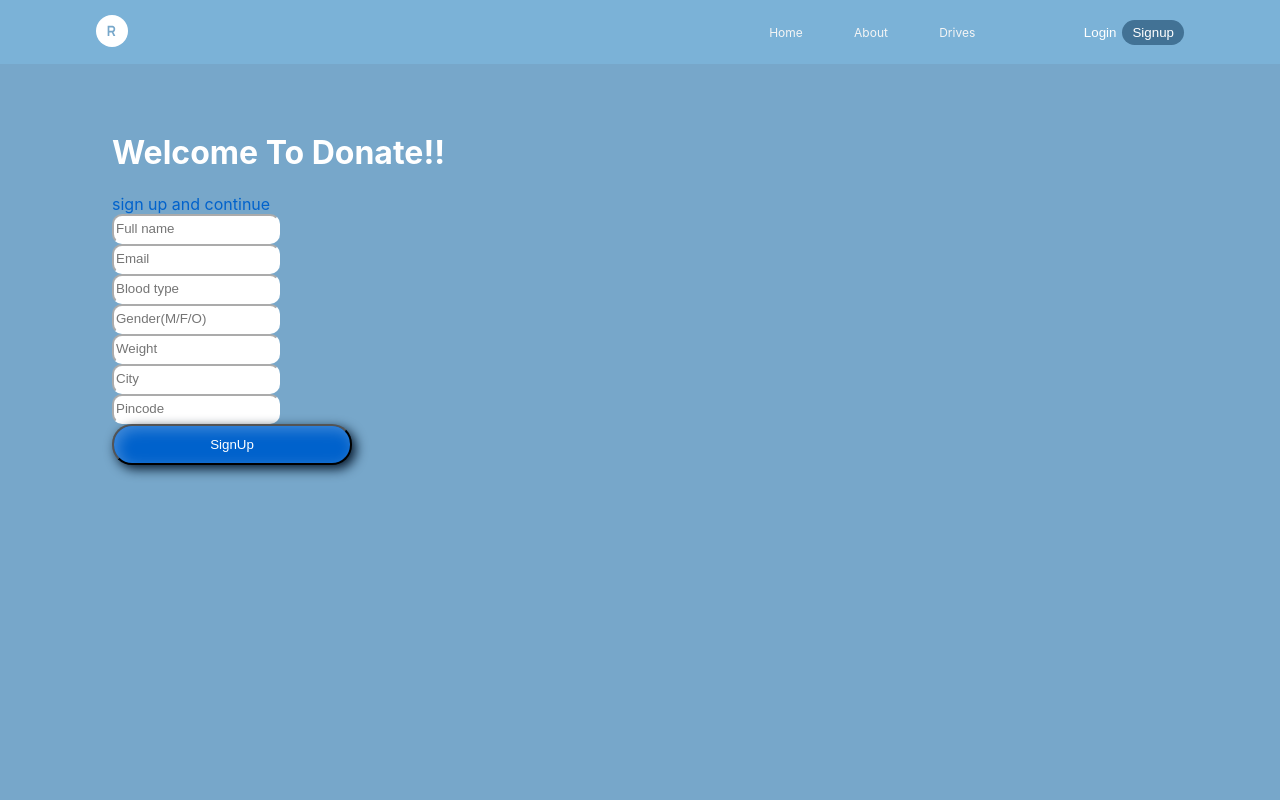
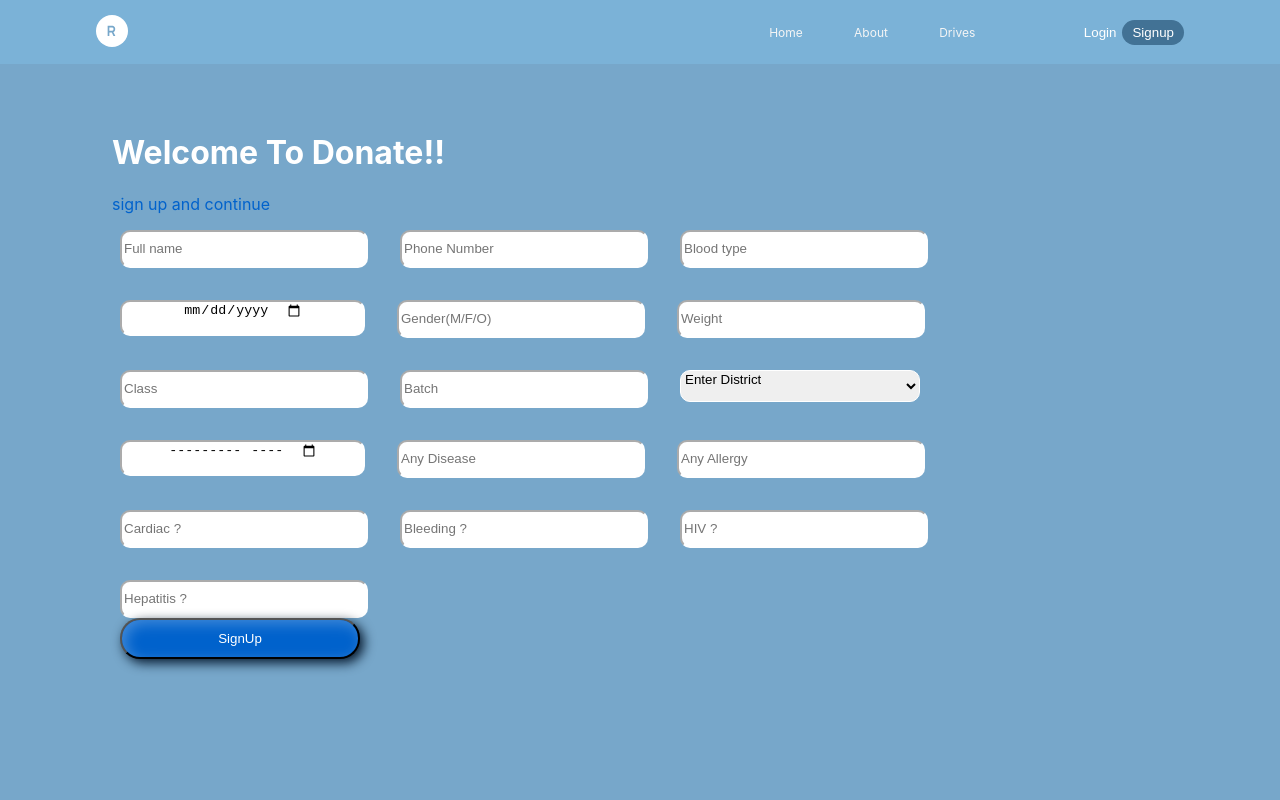
Before and after one commit to Lekshmi-3949/ressQ-Frontend, a React (Create React App) app: page /donor-reg in a window 1280 px wide. Shown: the top 800 px of the page. Built offline with nearby package versions, Linux system fonts and the light colour scheme; a web font is replaced by a local one.

Commit message:
Donor page revised

```diff
--- a/src/pages/DonorReg/DonorReg.css
+++ b/src/pages/DonorReg/DonorReg.css
@@ -1,8 +1,8 @@
 .donor_reg_main
 {
-     width: 100vw;
+
      background-color:  #77A7CA;
-     min-height: 90vh;
+      min-height: 130vh;
      flex-direction: column ;
      display: flex;
      padding: 7rem;
@@ -14,13 +14,15 @@
 
 }
 .su__input{
+    align-items: center;
 
-    height: 1.5rem;
-    width : 10rem;
+    height: 2rem;
+    width : 15rem;
     border-radius: 10px;
     border-color: #ffff;
     display:flex;
     flex-direction: column;
+
 }
 .donor_reg_button
 {
@@ -37,44 +39,28 @@
 }
 .donor_reg_button:hover{
     color: light blue;
-    background-color: black;
+    background-color: none;
 }
 
 .donor_reg_inputs
 {
-    display: flex;
-    flex-direction: column;
-    position: absolute;
-    width: 296px;
-    left: 199px;
-top: 381px;
 
-background: #F8F8F8;
-border-radius: 10px;
-height: 30px;
-  padding :8px 8px;
-
-  margin: 8px 0;
-
-  border-color: #ffff;
+   border-radius: 10px;
+    height: 0.5rem;
+     padding :8px 8px;
+    margin: 8px 0;
+   border-color: #ffff;
 
 }
 .content_su{
+    width : 100%;
+    gap : 2rem;
 display: flex;
 flex-direction: row;
 flex-wrap: wrap;
 }
 
-/* .input{
-    display: flex;
-    flex-direction: row;
-    gap: 0.5rem;
-    height: 48px;
-    border-radius: 10px;
-    border-color: #ffff;
-    flex-wrap:wrap;
 
-} */
 .donor_reg_heading{
     color: #ffff;
     font-size: rem;
--- a/src/pages/DonorReg/DonorReg.js
+++ b/src/pages/DonorReg/DonorReg.js
@@ -6,25 +6,47 @@ import axiosInstance from '../../utils/axios'
 import {useNavigate} from 'react-router-dom'
 function DonorReg() {
   const[fullname,setfullname]=useState('')
-  const[email,setemail]=useState('')
+  const[phonenumber,setphonenumber]=useState('')
   const[bloodtype,setbloodtype]=useState('')
+  const[dob,setdob]=useState('')
   const[gender,setgender]=useState('')
   const[weight,setweight]=useState('')
-  const[city,setcity]=useState('')
-  const[pincode,setpincode]=useState('')
+  const[branch,setbranch]=useState('')
+  const[batch,setbatch]=useState('')
+  const[district,setdistrict]=useState('')
+  const[lastdonated,setlastdonated]=useState('')
+  const[disease,setdisease]=useState('')
+  const[allergy,setallergy]=useState('')
+  const[cardiac,setcardiac]=useState('')
+  const[bleeding,setbleeding]=useState('')
+  const[hiv,sethiv]=useState('')
+  const[hepatitis,sethepatitis]=useState('')
+
  const navigate=useNavigate()
 
-
+  const districts=["Enter District","Ernakulam","Palakkad"]
   const handleLogin= async(e)=>{
     e.preventDefault()
     axiosInstance.post(`${baseUrl}/api/token/`,{
       fullname: fullname,
-      email: email,
+      phonenumber: phonenumber,
       bloodtype: bloodtype,
+      dob : dob,
       gender: gender,
       weight: weight,
-      city: city,
-      pincode: pincode
+      branch : branch,
+      batch : batch,
+      district: district,
+      lastdonated: lastdonated,
+      disease : disease,
+      allergy : allergy,
+      cardiac : cardiac,
+      bleeding : bleeding,
+      hiv : hiv,
+      hepatitis : hepatitis
+
+
+
 
     }).then((res)=>{
         console.log(res)
@@ -49,18 +71,34 @@ function DonorReg() {
            <a href="/" className='signup__title'>sign up and continue</a>
         </div>
 
-        <div classname="donor_reg_inputs">
+        <div className='donor_reg_inputs'>
         <form onSubmit={handleLogin} className='' >
 
-          <div classname='content_su'>
+          <div className='content_su'>
 
         <input className='su__input' type="text" value={fullname} onChange={(e)=>{setfullname(e.target.value)}} placeholder='Full name' required/>
-        <input className='su__input' type="text"  value={email} onChange={(e)=>{setemail(e.target.value)}} placeholder='Email' required/>
-        <input className='su__input' type="text"  value={bloodtype} onChange={(e)=>{setbloodtype(e.target.value)}} placeholder='Blood type' required/>
+       <input className='su__input' type="number"  value={phonenumber} onChange={(e)=>{setphonenumber(e.target.value)}} placeholder='Phone Number' required/>
+       <input className='su__input' type="text"  value={bloodtype} onChange={(e)=>{setbloodtype(e.target.value)}} placeholder='Blood type' required/>
+        <input className='su__input' type="date"  value={dob} onChange={(e)=>{setdob(e.target.value)}} placeholder='Date-Of-Birth' required/>
         <input className='su__input' type="text"  value={gender} onChange={(e)=>{setgender(e.target.value)}} placeholder='Gender(M/F/O)' required/>
         <input className='su__input' type="number"  value={weight} onChange={(e)=>{setweight(e.target.value)}} placeholder='Weight' required/>
-        <input className='su__input' type="text"  value={city} onChange={(e)=>{setcity(e.target.value)}} placeholder='City' required/>
-        <input className='su__input' type="number"  value={pincode} onChange={(e)=>{setpincode(e.target.value)}} placeholder='Pincode' required/>
+        <input className='su__input' type="text"  value={branch} onChange={(e)=>{setbranch(e.target.value)}} placeholder='Class' required/>
+        <input className='su__input' type="text"  value={batch} onChange={(e)=>{setbatch(e.target.value)}} placeholder='Batch' required/>
+        {/* <label >Enter District</label> */}
+        <select className='su__input'  value={district} onChange={(e)=>{setdistrict(e.target.value)}} id="districts" name="di">
+        {
+
+          districts.map((item,index)=>{
+              return(<option value={item} key={index}>{item} </option>)
+          })
+        } </select>
+        <input className='su__input' type="month"  value={lastdonated} onChange={(e)=>{setlastdonated(e.target.value)}} placeholder='LastDonated' required/>
+        <input className='su__input' type="text"  value={disease} onChange={(e)=>{setdisease(e.target.value)}} placeholder='Any Disease' required/>
+        <input className='su__input' type="text"  value={allergy} onChange={(e)=>{setallergy(e.target.value)}} placeholder='Any Allergy' required/>
+        <input className='su__input' type="text"  value={cardiac} onChange={(e)=>{setcardiac(e.target.value)}} placeholder='Cardiac ?' required/>
+        <input className='su__input' type="text"  value={bleeding} onChange={(e)=>{setbleeding(e.target.value)}} placeholder='Bleeding ?' required/>
+        <input className='su__input' type="text"  value={hiv} onChange={(e)=>{sethiv(e.target.value)}} placeholder='HIV ?' required/>
+        <input className='su__input' type="text"  value={hepatitis} onChange={(e)=>{sethepatitis(e.target.value)}} placeholder='Hepatitis ?' required/>
       </div>
         <button  type='submit ' onClick={handleLogin} className='donor_reg_button'>SignUp</button>
 
--- a/src/pages/UserLogin/UserLogin.css
+++ b/src/pages/UserLogin/UserLogin.css
@@ -18,7 +18,7 @@
   background-color: #0062CC;
   /* position: fixed; */
   width: 250px;
-  height: 60px;
+  height: 2rem;
   left: 0px;
   top: 0px;
   box-shadow: 4px 4px 12px #05182D, inset 4px 4px 14px rgba(255, 255, 255, 0.25);
--- a/src/pages/UserLogin/UserLogin.js
+++ b/src/pages/UserLogin/UserLogin.js
@@ -5,6 +5,7 @@ import baseUrl from '../../utils/Urls'
 import axiosInstance from '../../utils/axios'
 import {useNavigate} from 'react-router-dom'
 const UserLogin = () => {
+  const[uname,setuname]=useState('')
   const[email,setemail]=useState('')
   const[password,setPassword]=useState('')
  const navigate=useNavigate()
@@ -13,6 +14,7 @@ const UserLogin = () => {
   const handleLogin= async(e)=>{
     e.preventDefault()
     axiosInstance.post(`${baseUrl}/api/token/`,{
+      uname : uname,
         email: email,
         password : password
     }).then((res)=>{
@@ -34,6 +36,7 @@ const UserLogin = () => {
       <div className="login_form__container" >
       <form onSubmit={handleLogin} className='login__form' >
         <p className='login__header'>Login</p>
+        <input className='login__input' type="text" value={uname} onChange={(e)=>{setuname(e.target.value)}} placeholder='user name' required/>
         <input className='login__input' type="text" value={email} onChange={(e)=>{setemail(e.target.value)}} placeholder='email id' required/>
         <input className='login__input' type="password"  value={password} onChange={(e)=>{setPassword(e.target.value)}} placeholder='password' required/>
 
--- a/src/pages/UserLoginR/UserLoginR.js
+++ b/src/pages/UserLoginR/UserLoginR.js
@@ -1,17 +1,43 @@
-import React from 'react'
+import React,{useState} from 'react'
 import './UserLoginR.css'
 import MainLayout from '../../components/MainLayout/MainLayout'
+
+import baseUrl from '../../utils/Urls'
+import axiosInstance from '../../utils/axios'
+import {useNavigate} from 'react-router-dom'
 const UserLoginR = () => {
+  const[username,setusername]=useState('')
+  const[phonenumber,setphonenumber]=useState('')
+ const navigate=useNavigate()
+
+ const handleLogin= async(e)=>{
+  e.preventDefault()
+  axiosInstance.post(`${baseUrl}/api/token/`,{
+      username: username,
+      phonenumber : phonenumber
+  }).then((res)=>{
+      console.log(res)
+      localStorage.setItem('access_token',res.data.access);
+      localStorage.setItem('refresh_token',res.data.refresh);
+      axiosInstance.defaults.headers['Authorization']= 'Bearer ' + localStorage.getItem('access_token');
+      if(res.status===200)
+
+      navigate('/')
+  },(error)=>{
+      console.log(error)
+  })
+}
+
   return (
     <div>
        <MainLayout>
     <div className='loginR__form_main'>
       <div className="loginR_form__container"></div>
-      <form action="" className='loginR__form'>
+      <form action="" onSubmit={handleLogin} className='loginR__form'>
         <p className='loginR__header'>Login</p>
-        <input className='loginR__input' type="text" placeholder='user name' required/>
+        <input className='loginR__input' type="text" value={username} onChange={(e)=>{setusername(e.target.value)}}placeholder='user name' required/>
 
-        <input className='loginR__input' type="text" placeholder='phone number' />
+        <input className='loginR__input' type="number" value={phonenumber} onChange={(e)=>{setphonenumber(e.target.value)}} placeholder='phone number' />
         <button className='loginR__button'>Log in</button>
         {/* <p className="forgot-password text-right mt-2"> */}
             {/* Forgot <a href="#">password?</a> */}
```
